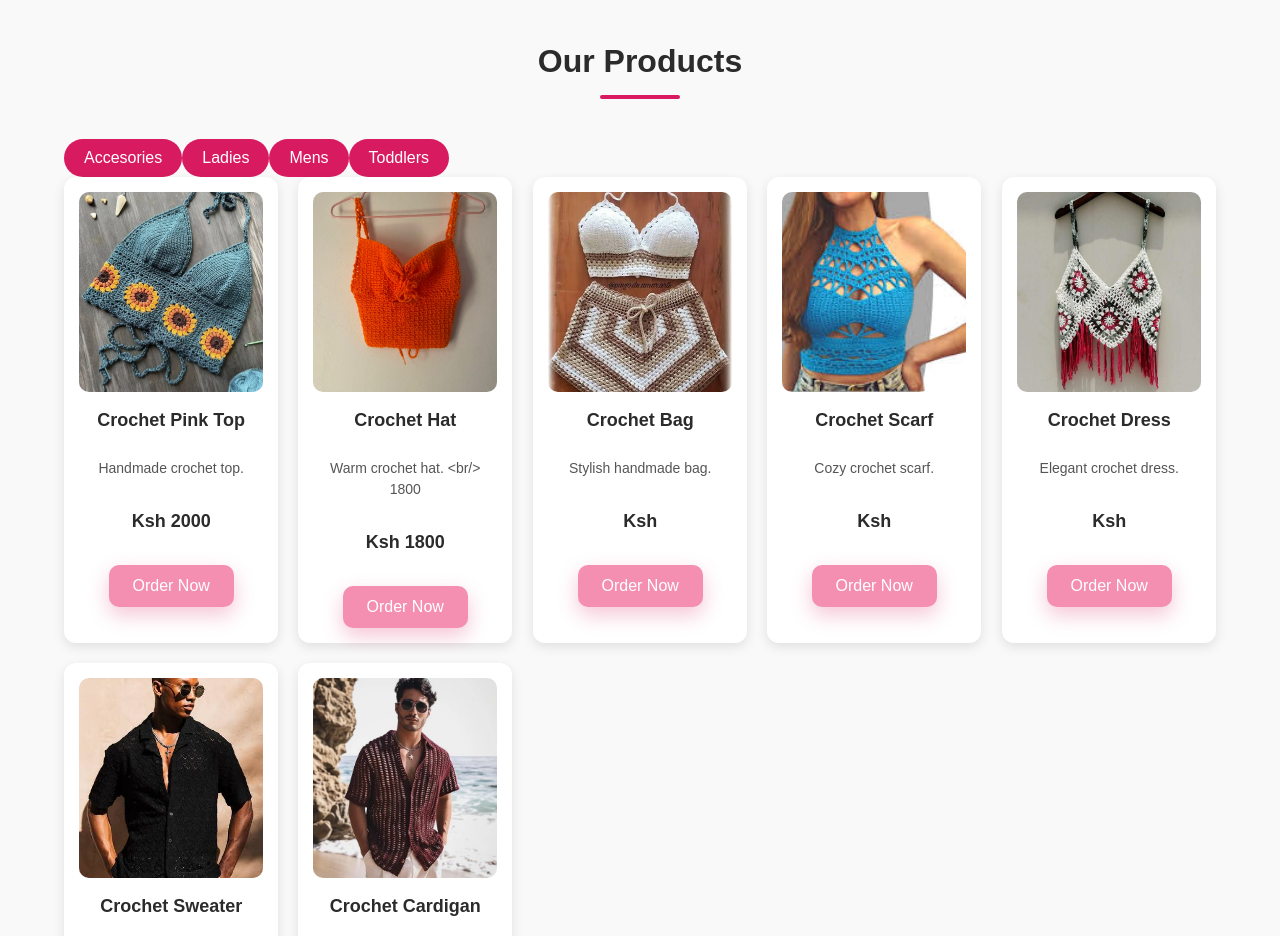
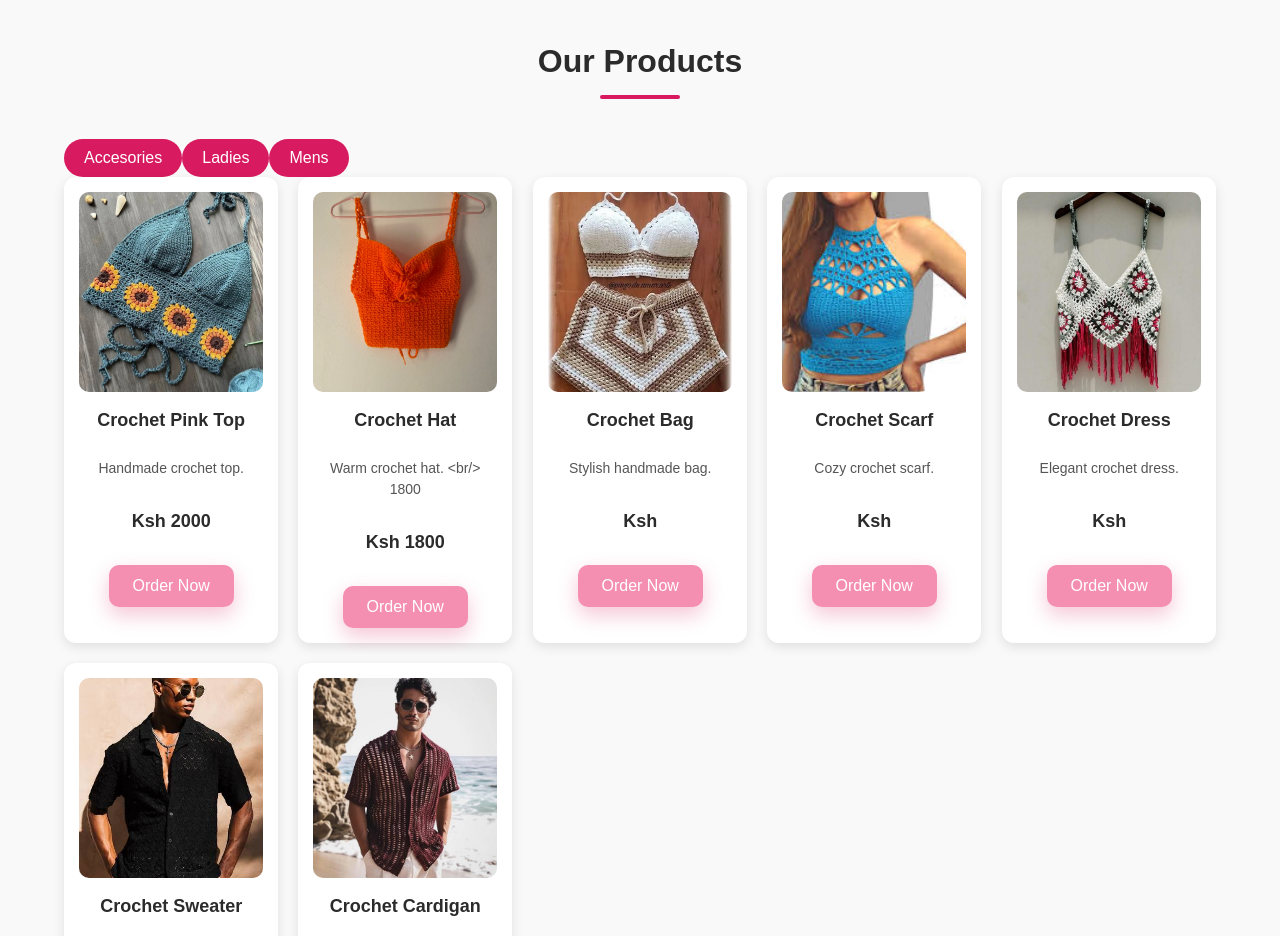
Before and after one commit to John-M23/Shee-Creations, a React (Vite) app: page / in a window 1280 px wide. Shown: the part 820-1756 px from the top of the page. Built offline with nearby package versions, Linux system fonts and the light colour scheme.

Commit message:
removed  todler

```diff
--- a/src/components/products.jsx
+++ b/src/components/products.jsx
@@ -13,7 +13,7 @@ function Products() {
           <button onClick={() => navigate("/category/accessories")}>Accesories</button>
           <button onClick={() => navigate("/category/ladies")}>Ladies</button>
           <button onClick={() => navigate("/category/mens")}>Mens</button>
-          <button onClick={() => navigate("/category/toddlers")}>Toddlers</button>
+          {/* <button onClick={() => navigate("/category/toddlers")}>Toddlers</button> */}
 
 
 
```
